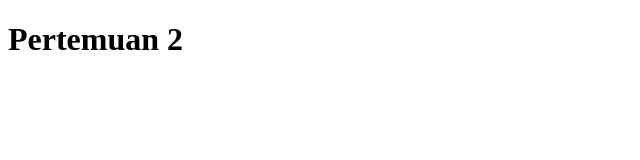
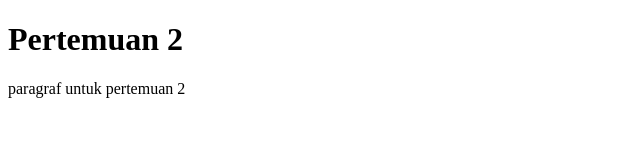
Before and after one commit to nurjmlhhh/pertemuan2, a plain HTML site: page index.html in a window 1280 px wide. Shown: the whole page, without its empty margins (0-640 px from the left). Drawn offline with Linux system fonts and the light colour scheme.

Commit message:
Update index.html

```diff
--- a/index.html
+++ b/index.html
@@ -7,5 +7,8 @@
 </head>
 <body>
     <h1>Pertemuan 2</h1>
+    <p>
+        paragraf untuk pertemuan 2
+    </p>
 </body>
 </html>
```
